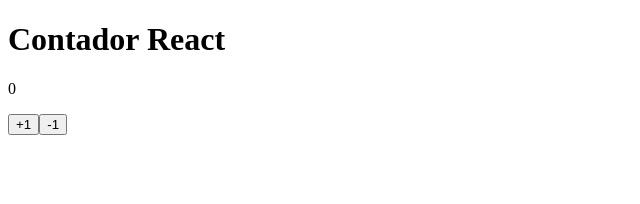
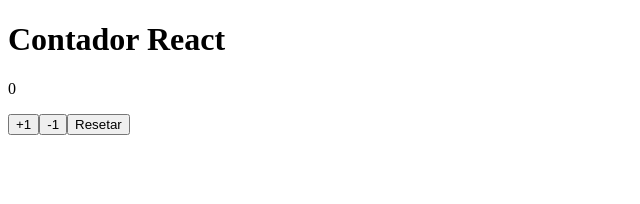
Before and after one commit to fernandoortolan/contador-react, a React (Vite) app: page / in a window 1280 px wide. Shown: the top 204 px of the page, without its empty margins (0-640 px from the left). Built offline with nearby package versions, Linux system fonts and the light colour scheme.

Commit message:
feat: cria componente ResetButton e integra à App com função de reset

```diff
--- a/src/App.jsx
+++ b/src/App.jsx
@@ -30,6 +30,12 @@ function SubOneButton({ onClick }) {
   )
 }
 
+function ResetButton({ onClick }) {
+  return (
+    <button onClick={onClick}>Resetar</button>
+  )
+}
+
 export default function App() {
   const [value, setValue] = useState(0);
 
@@ -41,12 +47,17 @@ export default function App() {
     setValue(value - 1 < 0 ? 0 : value - 1);
   }
 
+  function resetCounter() {
+    setValue(0);
+  }
+
   return (
     <>
       <Header title="Contador React" />
       <Counter value={value} />
       <AddOneButton onClick={addOne} />
       <SubOneButton onClick={subOne} />
+      <ResetButton onClick={resetCounter} />
     </>
   );
 }
```
